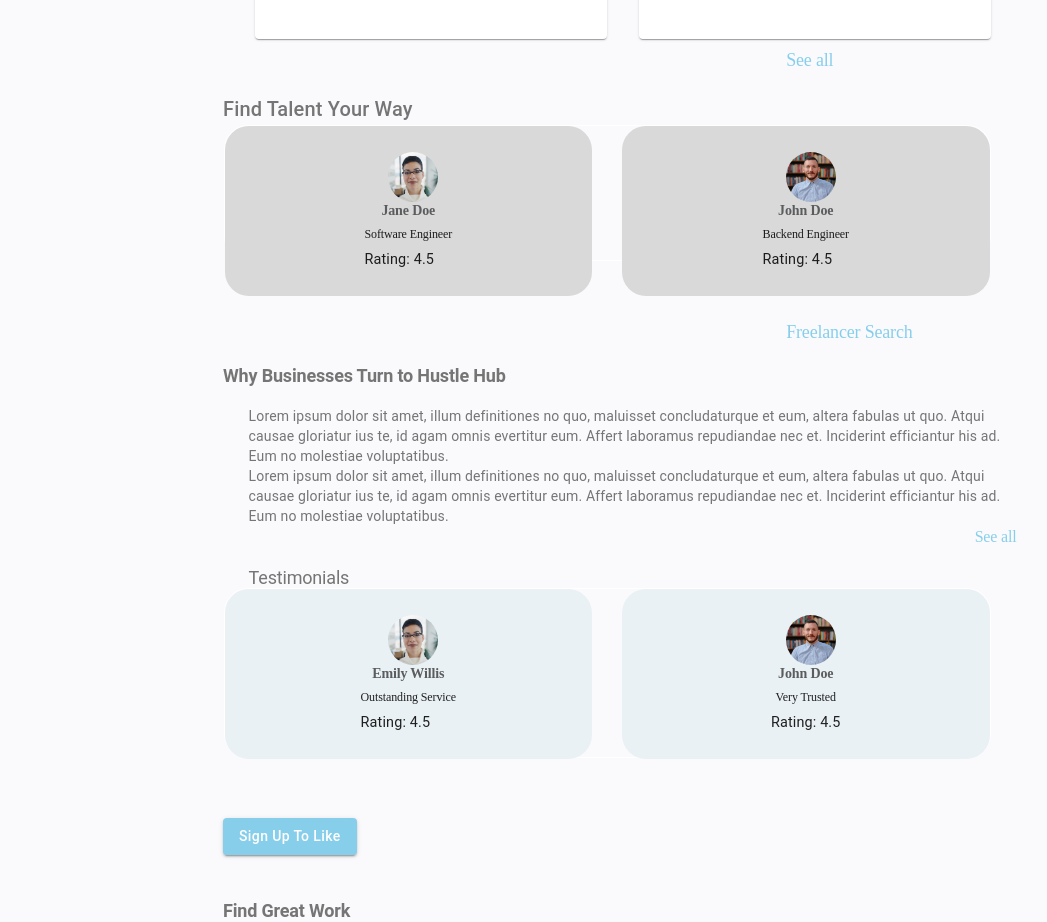
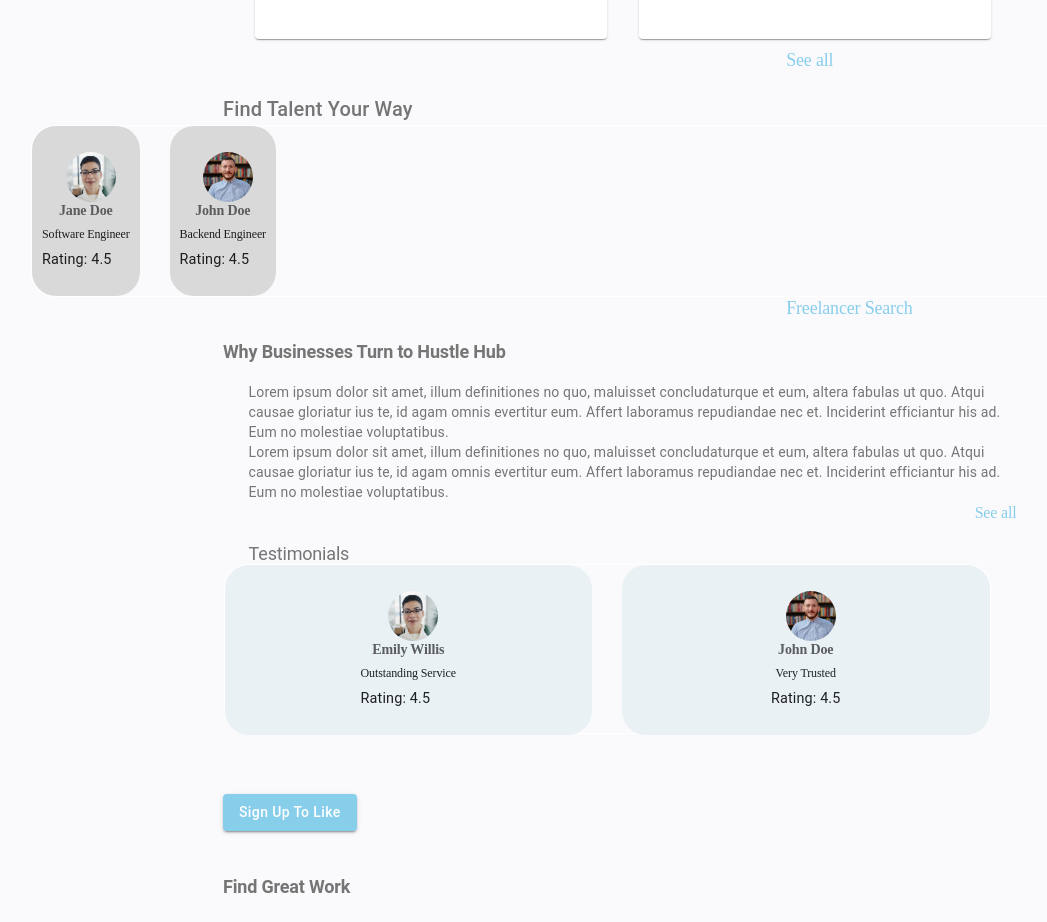
Before and after one commit to ccobasi/hustlehub, a React (Vite) app: page / in a window 1280 px wide. Shown: the part 1140-2062 px from the top of the page, without its empty margins (33-1080 px from the left). Built offline with nearby package versions, Linux system fonts and the light colour scheme.

Commit message:
create thirdFeature css

```diff
--- a/src/app/home/presentationals/ProfileCard.jsx
+++ b/src/app/home/presentationals/ProfileCard.jsx
@@ -68,6 +68,7 @@
         .rating {
           font-size: 0.9rem;
         }
+
       `}</style>
     </div>
   );
--- a/src/app/home/presentationals/ThirdFeature.jsx
+++ b/src/app/home/presentationals/ThirdFeature.jsx
@@ -3,36 +3,15 @@
 import ProfileCard from "./ProfileCard";
 import Img from "../../../assets/ellipse-782-bg-KhY.png";
 import Img1 from "../../../assets/ellipse-782-bg-y4z.png";
+import './thirdFeature.css'
 
 export const ThirdFeature = () => {
-  const thirdStyle = {
-    marginBottom: '60px',
-  }
-  const containerStyle = {
-    display: "flex",
-    gap: "30px",
-    width: "767px",
-    height: "136px",
-    top: "704px",
-    left: "20px",
-    borderRadius: "24px",
-    border: "1px solid #FFFFFF",
-  };
-
-  const cardStyle = {
-    width: '370px',
-    height: '170px',
-    top: '704px',
-    left: '20px',
-    borderRadius: '24px',
-    background: '#D9D9D9',
-  };
 
   return (
     <>
-      <div className="third" style={thirdStyle}>
-        <div className="container" style={containerStyle}>
-          <div className="card" style={cardStyle}>
+      <div className="third">
+        <div className="container">
+          <div className="card" >
             <ProfileCard
               profilePicture={Img}
               name="Jane Doe"
@@ -40,7 +19,7 @@
               rating={4.5}
             />
           </div>
-          <div className="card" style={cardStyle}>
+          <div className="card">
             <ProfileCard
               profilePicture={Img1}
               name="John Doe"
--- /dev/null
+++ b/src/app/home/presentationals/thirdFeature.css
@@ -0,0 +1,38 @@
+ .third {
+     margin-bottom: '60px',
+ }
+.third .container {
+    display: flex;
+    gap: 30px;
+    border-radius: 24px;
+    border: 1px solid #FFFFFF;
+    height: "136px";
+    top: "704px";
+    left: "20px";
+    border-radius: "24px";
+
+}
+
+.third .card {
+    border-radius: 24px;
+    background: #D9D9D9;
+    width: '370px';
+    height: '170px';
+    top: '704px';
+    left: '20px';
+    border-radius: '24px';
+    background: '#D9D9D9';
+}
+
+
+@media (max-width: 768px) {
+    .third .container {
+        gap: 15px;
+        margin-left: 15%;
+    }
+
+    .third .card {
+        width: 40%;
+
+    }
+}
```
